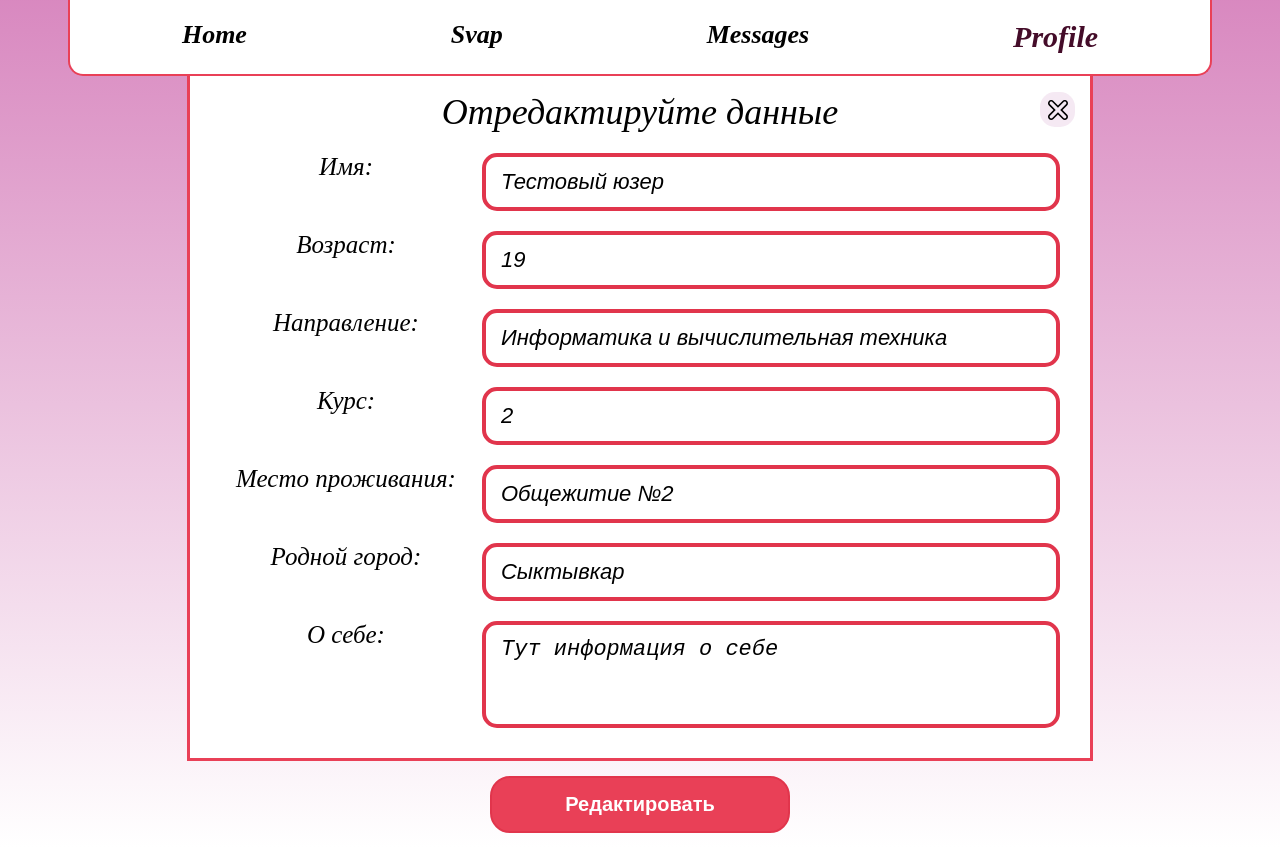
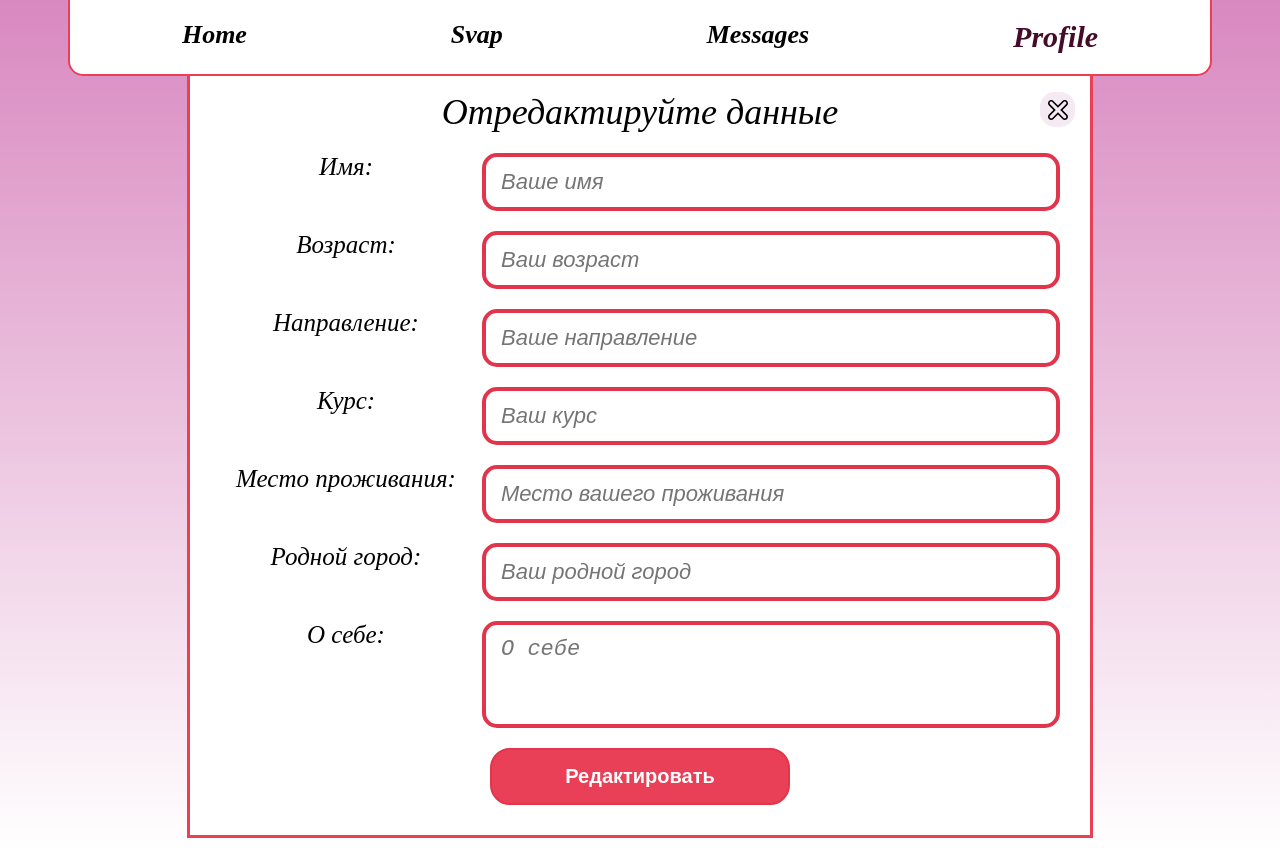
Before and after one commit to simsimsa/guap_match, a React (Vite) app in the folder guapMatch/: page /Profile/Settings in a window 1280 px wide. Built offline with nearby package versions, Linux system fonts and the light colour scheme.

Commit message:
бэкенд к форме и профилю (без фото)

```diff
--- a/guapMatch/src/constants.ts
+++ b/guapMatch/src/constants.ts
@@ -3,6 +3,6 @@ export const PREFIX = "http://185.246.66.240:4200/api"; //для руса по
 export const API = {
     login: `${PREFIX}/auth/login`,
     register: `${PREFIX}/auth/register`,
-    profile: `${PREFIX}/users/me`,
-    updateProfile: `${PREFIX}/users/profile/updateprofile`,
+    profile: `${PREFIX}/users/profile`,
+    updateProfile: `${PREFIX}/users/profile`,
 };
--- a/guapMatch/src/pages/Form/Form.tsx
+++ b/guapMatch/src/pages/Form/Form.tsx
@@ -1,13 +1,17 @@
-import { FormEvent, SetStateAction, useState } from "react";
+import { FormEvent, SetStateAction, useEffect, useState } from "react";
 import Button from "../../components/Button/Button";
 import Input from "../../components/Input/Input";
 import styles from "./Form.module.css";
 import { useNavigate } from "react-router-dom";
 import { toast, ToastContainer } from "react-toastify";
+import { useAuthStore } from "../../store/auth.state";
 
 export type Form = {
+    gender: {
+        value: "FEMALE" | "MALE";
+    };
     age: {
-        value: string;
+        value: number;
     };
     course: {
         value: string;
@@ -24,12 +28,22 @@ export type Form = {
     home: {
         value: string;
     };
+    aboutYou: {
+        value: string;
+    };
 };
 
 export function Form() {
+    const { updateProfile, accessToken, error } = useAuthStore();
     const navigate = useNavigate();
     const [textt, settextt] = useState("Загрузить аватар");
-    const [value, setvalue] = useState("woman"); //для чекаута пола
+    const [value, setvalue] = useState("FEMALE"); //для чекаута пола
+
+    useEffect(() => {
+        if (error==null) {
+            navigate("/Profile");
+        }
+    }, [error, navigate]);
 
     const errorFunc = () => {
         toast.warning("Заполните все поля анкеты", {
@@ -46,35 +60,38 @@ export function Form() {
     const submit = async (event: FormEvent) => {
         event.preventDefault();
         const target = event.target as typeof event.target & Form;
-        const { age, course, avatar, napravl, life, home } = target;
-        //const ava: string = avatar.value.toString(); //отдельная функция для бэка, где передается изображение а возвращается юрл
-        console.log(age.value, course.value, avatar.value); //ТУТ ВОЗНИКЛИ СЛОЖНОСТИ
-        //await sendLogin(age.value, course.value, avatar.value); //тут будет функция на бэк
+        const { gender, age, course, napravl, life, home, aboutYou } = target;
+        console.log(
+            gender.value,
+            age.value,
+            napravl.value,
+            course.value,
+            life.value,
+            home.value,
+            aboutYou.value,
+            typeof age.value
+        );
+        if (accessToken) {
+            updateProfile(accessToken, {
+                gender: gender.value,
+                age: Number(age.value),
+                napravl: napravl.value,
+                course: course.value,
+                life: life.value,
+                home: home.value,
+                aboutYou: aboutYou.value,
+            });
+        }
         if (
-            !age.value.trim() &&
+            !age.value &&
             !course.value.trim() &&
             !napravl.value.trim() &&
             !life.value.trim() &&
             !home.value.trim()
         ) {
             errorFunc();
-        } else {
-            navigate("/");
         }
     };
-
-    /*const sendLogin = async (age: string, course: string, ava: File) => {
-        if (
-            age !== "" &&
-            course !== "" &&
-            !ava
-        ) {
-            localStorage.setItem(age, course);
-            console.log("все заебись");
-            navigate("/");
-        }
-    };*/
-    //строки выше будут не нужны, все через zustand
 
     return (
         <div className={styles["layout"]}>
@@ -89,24 +106,24 @@ export function Form() {
                         <div className={styles["gender"]}>
                             <input
                                 type="radio"
-                                id="woman"
+                                id="FEMALE"
                                 name="gender"
-                                value="woman"
-                                checked={value === "woman" ? true : false}
+                                value="FEMALE"
+                                checked={value === "FEMALE" ? true : false}
                                 onChange={chek}
                             />
-                            <label htmlFor="woman">Девушка</label>
+                            <label htmlFor="FEMALE">Девушка</label>
                         </div>
                         <div className={styles["gender"]}>
                             <input
                                 type="radio"
-                                id="man"
+                                id="MALE"
                                 name="gender"
-                                value="man"
-                                checked={value === "man" ? true : false}
+                                value="MALE"
+                                checked={value === "MALE" ? true : false}
                                 onChange={chek}
                             />
-                            <label htmlFor="man">Парень</label>
+                            <label htmlFor="MALE">Парень</label>
                         </div>
                     </div>
                     <div className={styles["profile_div"]}>
--- a/guapMatch/src/pages/Profile/User.module.css
+++ b/guapMatch/src/pages/Profile/User.module.css
@@ -108,6 +108,7 @@
     line-height: 21px;
     font-weight: 400;
     font-style: italic;
+    max-width: 800px;
 }
 
 .user_body {
--- a/guapMatch/src/pages/Profile/User.tsx
+++ b/guapMatch/src/pages/Profile/User.tsx
@@ -1,7 +1,8 @@
-import { useState } from "react";
+import { useEffect, useState } from "react";
 import styles from "./User.module.css";
 import cn from "classnames";
 import { Link } from "react-router-dom";
+import { useAuthStore } from "../../store/auth.state";
 
 const testImg = [
     "./test1.jpg",
@@ -13,11 +14,18 @@ const testImg = [
 ];
 
 export function User() {
+    const { getProfile, accessToken, user } = useAuthStore();
     const [seephotos, setSeephotos] = useState("See all");
     const [appear, setappear] = useState(true);
     const [numberImg, setnumberImg] = useState(-1);
     const [edit, setedit] = useState(false);
     const [addDisplay, setaddDisplay] = useState(false);
+
+    useEffect(() => {
+        if (accessToken) {
+            getProfile(accessToken);
+        }
+    }, [accessToken]);
 
     const SeeAll = () => {
         if (seephotos == "See all") {
@@ -79,9 +87,9 @@ export function User() {
                     <div className={styles["user_header"]}>
                         <div className={styles["user_main"]}>
                             <div className={styles["user_name"]}>
-                                Тестовый юзер
+                                {user?.name},
                             </div>
-                            <div className={styles["user_age"]}>21</div>
+                            <div className={styles["user_age"]}>{user?.age} лет</div>
                         </div>
                         <Link to="./Settings" className={styles["settings"]}>
                             <img src="./settings.svg" />
@@ -89,26 +97,26 @@ export function User() {
                     </div>
                     <div className={styles["kategory"]}>
                         <div className={styles["title"]}>
-                            Информатика и вычислительная техника
+                            {user?.napravl}
                         </div>
-                        <div className={styles["text_kategory"]}>2 курс</div>
+                        <div className={styles["text_kategory"]}>{user?.course} курс</div>
                     </div>
                     <div className={styles["kategory"]}>
                         <div className={styles["title"]}>Место проживания</div>
                         <div className={styles["text_kategory"]}>
-                            Общежитие №2
+                            {user?.life}
                         </div>
                     </div>
                     <div className={styles["kategory"]}>
                         <div className={styles["title"]}>Родной город</div>
-                        <div className={styles["text_kategory"]}>Сыктывкар</div>
+                        <div className={styles["text_kategory"]}>{user?.home}</div>
                     </div>
                 </div>
             </div>
             <div className={styles["user_body"]}>
                 <div className={styles["title"]}>О себе</div>
                 <div className={styles["text_kategory"]}>
-                    Здесь будет о себе
+                    {user?.aboutYou}
                 </div>
             </div>
             <div className={styles["user_body"]}>
--- a/guapMatch/src/pages/Settings/Settings.tsx
+++ b/guapMatch/src/pages/Settings/Settings.tsx
@@ -1,14 +1,84 @@
-import { Link, useNavigate } from "react-router-dom";
+import { Link, useNavigate} from "react-router-dom";
 import Button from "../../components/Button/Button";
 import Input from "../../components/Input/Input";
 import styles from "./Settings.module.css";
+import { FormEvent, useEffect, useState } from "react";
+import { useAuthStore } from "../../store/auth.state";
+
+export type Form = {
+    name: {
+        value: string;
+    };
+    age: {
+        value: number;
+    };
+    course: {
+        value: string;
+    };
+    napravl: {
+        value: string;
+    };
+    life: {
+        value: string;
+    };
+    home: {
+        value: string;
+    };
+    aboutYou: {
+        value: string;
+    };
+};
 
 export function Settings() {
+    const [clicked, setclicked] = useState(false)
+    const { updateProfile, getProfile, accessToken, user, error } =
+        useAuthStore();
     const navigate = useNavigate();
+
+    useEffect(() => {
+        if (error == null && clicked) {
+            navigate("/Profile");
+        }
+    }, [error, navigate, clicked]);
+
+    useEffect(() => {
+        if (accessToken) {
+            getProfile(accessToken);
+        }
+    }, [accessToken]);
+
+    const submit = async (event: FormEvent) => {
+        event.preventDefault();
+        const target = event.target as typeof event.target & Form;
+        const { name, age, course, napravl, life, home, aboutYou } = target;
+        console.log(
+            name.value,
+            age.value,
+            napravl.value,
+            course.value,
+            life.value,
+            home.value,
+            aboutYou.value,
+            typeof age.value
+        );
+        if (accessToken) {
+            updateProfile(accessToken, {
+                name: name.value,
+                age: Number(age.value),
+                napravl: napravl.value,
+                course: course.value,
+                life: life.value,
+                home: home.value,
+                aboutYou: aboutYou.value,
+            });
+        }
+        console.log(name.value)
+        console.log(error);
+    };
 
     return (
         <div className={styles["label"]}>
-            <div className={styles["label_settings"]}>
+            <form className={styles["label_settings"]} onSubmit={submit}>
                 <div className={styles["header"]}>
                     <h2 className={styles["h2"]}>Отредактируйте данные</h2>
                     <Link to="/Profile" className={styles["profile"]}>
@@ -23,7 +93,7 @@ export function Settings() {
                         name="name"
                         placeholder="Ваше имя"
                         autoComplete="off"
-                        defaultValue={"Тестовый юзер"} //в таких полях будут значения с бэка
+                        defaultValue={user?.name} //в таких полях будут значения с бэка
                     />
                 </div>
                 <div className={styles["profile_div"]}>
@@ -34,7 +104,7 @@ export function Settings() {
                         name="age"
                         placeholder="Ваш возраст"
                         autoComplete="off"
-                        defaultValue={"19"}
+                        defaultValue={user?.age}
                     />
                 </div>
                 <div className={styles["profile_div"]}>
@@ -45,7 +115,7 @@ export function Settings() {
                         name="napravl"
                         placeholder="Ваше направление"
                         autoComplete="off"
-                        defaultValue={"Информатика и вычислительная техника"}
+                        defaultValue={user?.napravl}
                     />
                 </div>
                 <div className={styles["profile_div"]}>
@@ -56,7 +126,7 @@ export function Settings() {
                         name="course"
                         placeholder="Ваш курс"
                         autoComplete="off"
-                        defaultValue={"2"}
+                        defaultValue={user?.course}
                     />
                 </div>
                 <div className={styles["profile_div"]}>
@@ -67,7 +137,7 @@ export function Settings() {
                         name="life"
                         placeholder="Место вашего проживания"
                         autoComplete="off"
-                        defaultValue={"Общежитие №2"}
+                        defaultValue={user?.life}
                     />
                 </div>
                 <div className={styles["profile_div"]}>
@@ -78,7 +148,7 @@ export function Settings() {
                         name="home"
                         placeholder="Ваш родной город"
                         autoComplete="off"
-                        defaultValue={"Сыктывкар"}
+                        defaultValue={user?.home}
                     />
                 </div>
                 <div className={styles["profile_div"]}>
@@ -91,11 +161,13 @@ export function Settings() {
                         placeholder="О себе"
                         className={styles["textarea"]}
                         autoComplete="off"
-                        defaultValue={"Тут информация о себе"}
+                        defaultValue={user?.aboutYou}
                     />
                 </div>
-            </div>
-            <Button onClick={() => navigate("/Profile")}>Редактировать</Button>
+                <Button onClick={()=>{setclicked(true)}}>
+                    Редактировать
+                </Button>
+            </form>
         </div>
     );
 }
--- a/guapMatch/src/store/auth.state.ts
+++ b/guapMatch/src/store/auth.state.ts
@@ -27,7 +27,7 @@ const authSlice: StateCreator<
     user: null,
     login: async ({ email, password }) => {
         try {
-            const { data } = await axios.post<string>(
+            const { data } = await axios.post(
                 API.login,
                 {
                     email,
@@ -39,7 +39,7 @@ const authSlice: StateCreator<
                     },
                 }
             );
-            set({ accessToken: data, error: null }); //получаем токен при успехе
+            set({ accessToken: data.accessToken, error: null }); //получаем токен при успехе
         } catch (error) {
             if (error instanceof AxiosError) {
                 set({ error: error.response?.data.message }); //указываем ошибку
@@ -73,6 +73,7 @@ const authSlice: StateCreator<
         } catch (error) {
             if (error instanceof AxiosError) {
                 set({ error: error.response?.data }); //если что-то пошло не так
+                console.log(error);
             }
         }
     },
```
Also changed, not shown: guapMatch/src/types.ts (+12 -8 lines).
